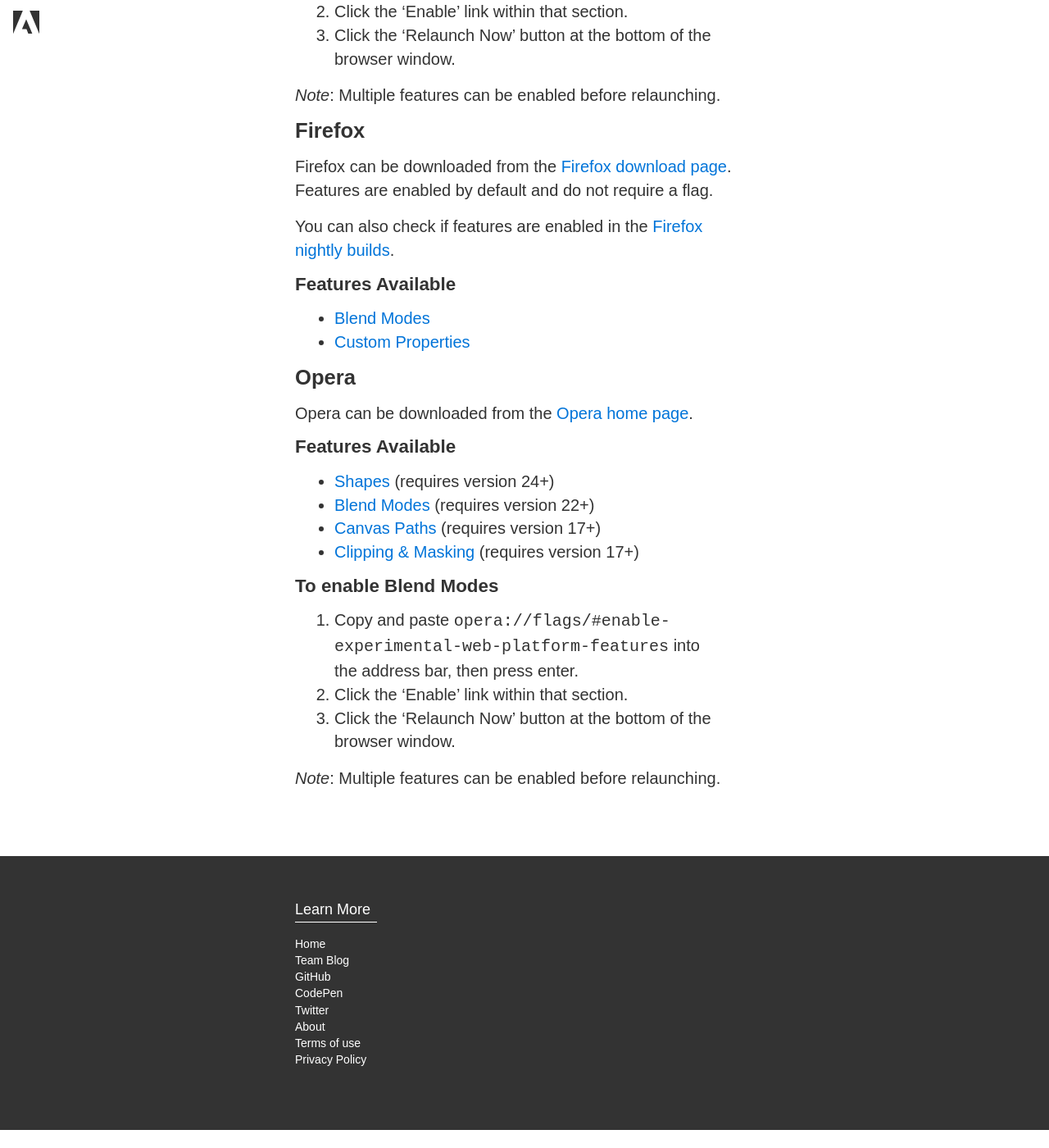
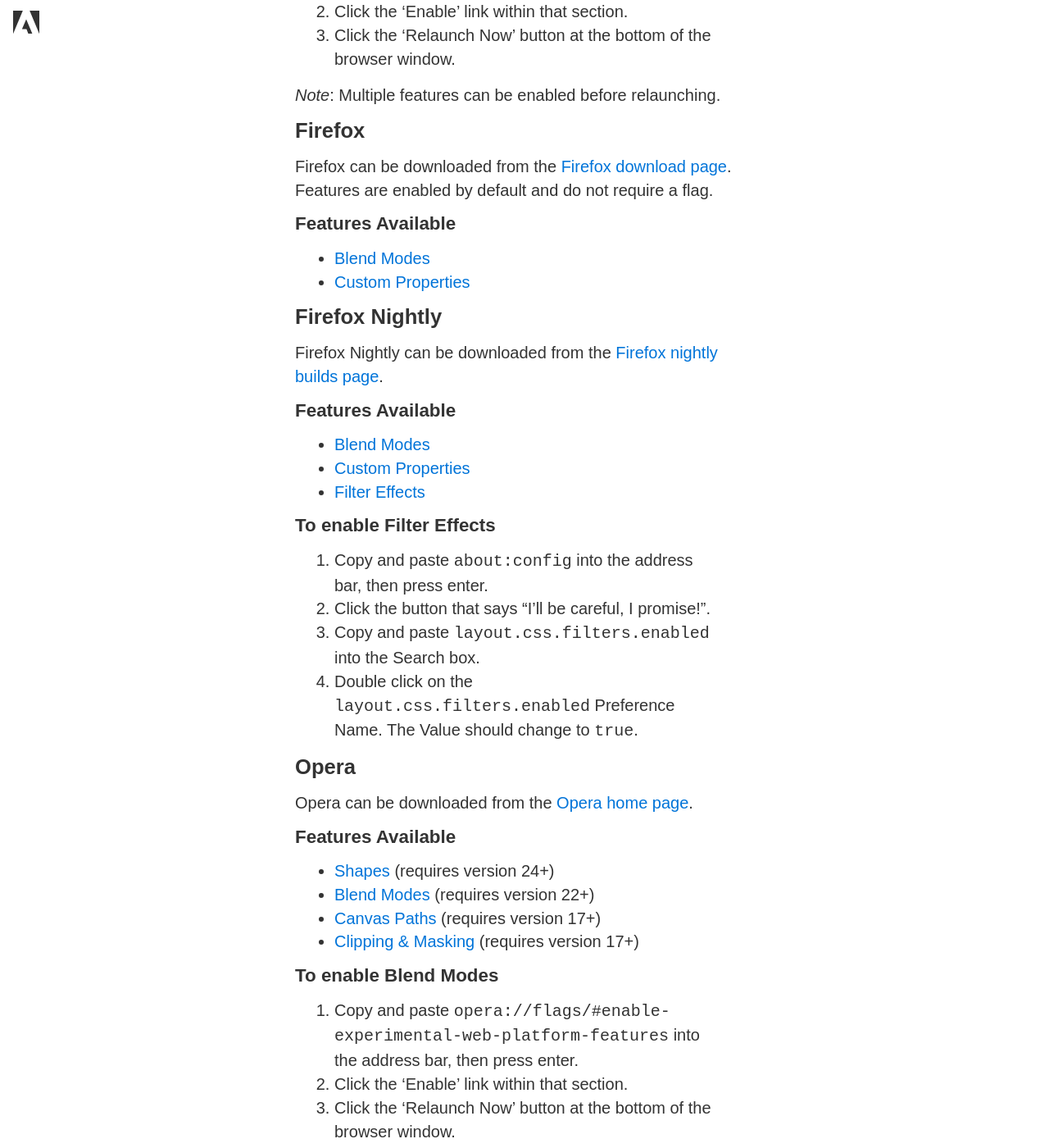
Before and after one commit to adobe-webplatform/adobe-webplatform.github.io, a Jekyll site: the page built from enable.md, in a window 1280 px wide and 1400 px high, scrolled down 2665 px. Shown: the whole window at 82% size. Built offline with Jekyll 4.4.1, drawn with Linux system fonts in a browser that asks for light colours; nearby versions of some CDN libraries; comment, search, counter and statistics services are not loaded; before the commit the page ends 4043 px from its top, so only the background shows below that.

Commit message:
Add a real Firefox Nightly section, with Filter Effects

```diff
--- a/enable.md
+++ b/enable.md
@@ -98,11 +98,24 @@ Chrome Canary builds can be downloaded from the [Google Chrome Canary page](http
 Firefox can be downloaded from the [Firefox download page](http://www.mozilla.org/en-US/firefox/new/){:target="_blank"}.
 Features are enabled by default and do not require a flag.
 
-You can also check if features are enabled in the [Firefox nightly builds](https://nightly.mozilla.org/){:target="_blank"}.
+#### Features Available
+* [Blend Modes][blend-modes]
+* [Custom Properties][web-extensions]
+
+### Firefox Nightly
+
+Firefox Nightly can be downloaded from the [Firefox nightly builds page](https://nightly.mozilla.org/){:target="_blank"}.
 
 #### Features Available
 * [Blend Modes][blend-modes]
 * [Custom Properties][web-extensions]
+* [Filter Effects][filter-effects]
+
+#### To enable Filter Effects
+1. Copy and paste `about:config` into the address bar, then press enter.
+2. Click the button that says "I'll be careful, I promise!".
+3. Copy and paste `layout.css.filters.enabled` into the Search box.
+4. Double click on the `layout.css.filters.enabled` Preference Name. The Value should change to `true`.
 
 ### Opera
 
```
